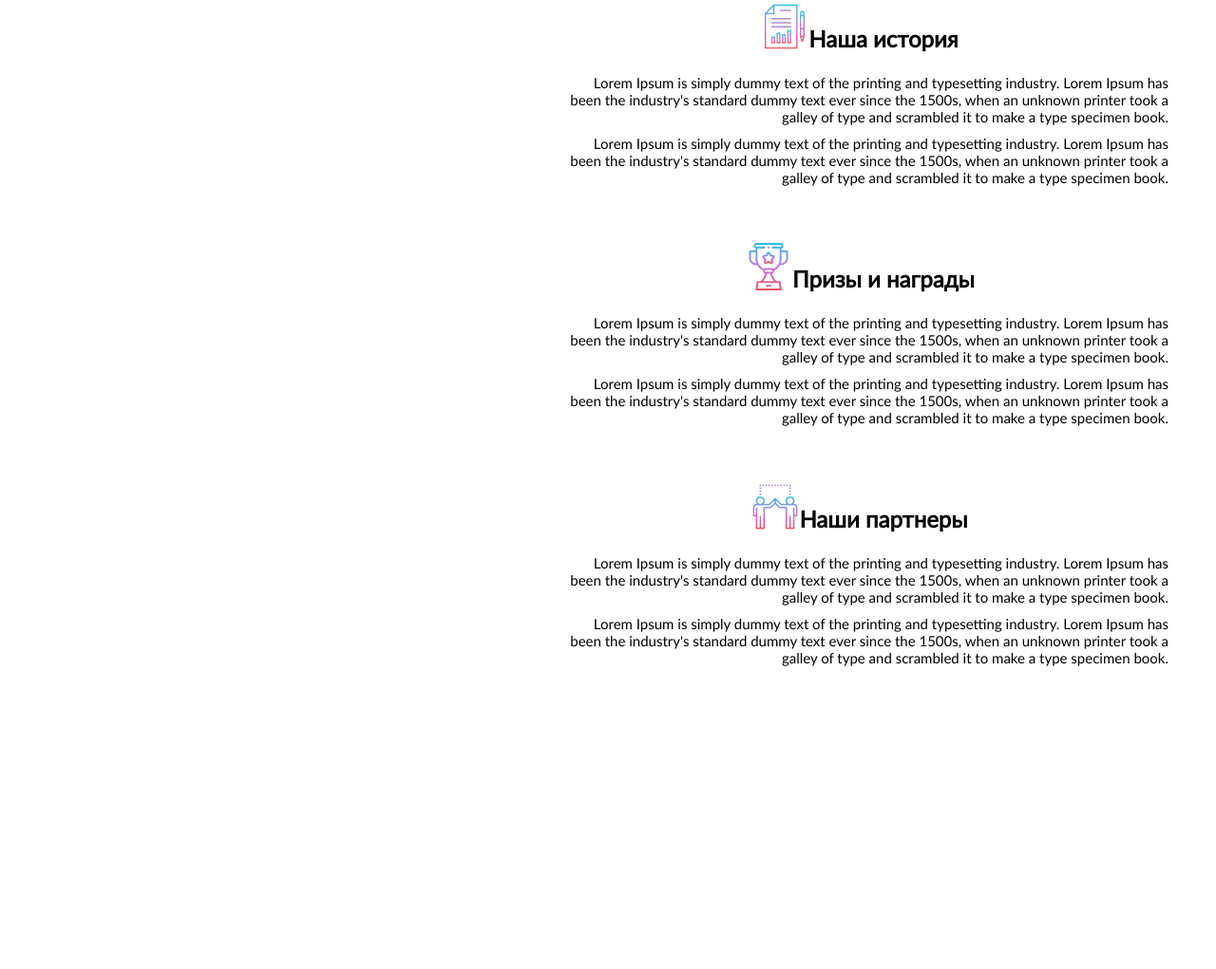
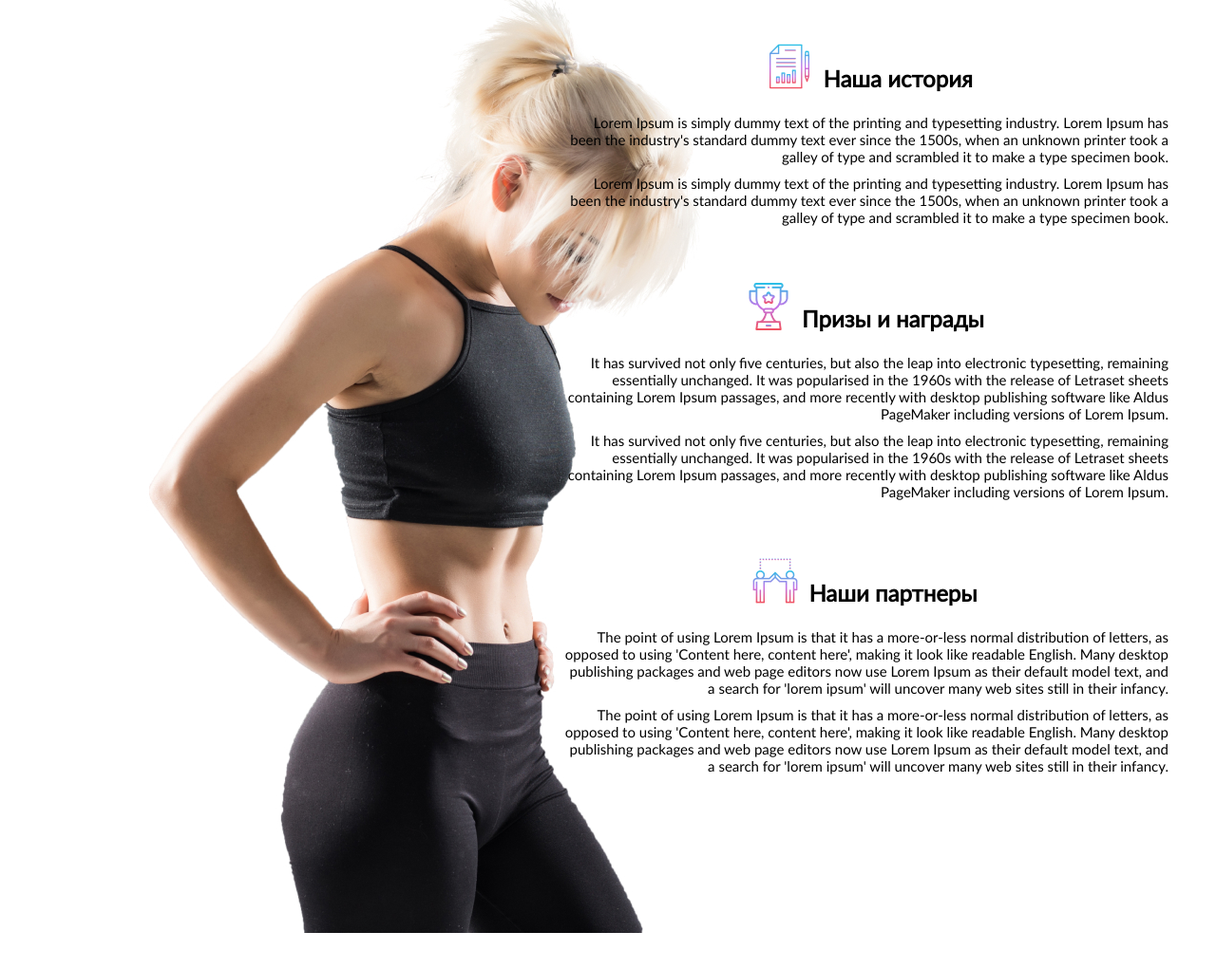
Before and after one commit to Alexnoch/Run_Landing-Page, a plain HTML site: page index.html in a window 1280 px wide. Shown: the part 2667-3688 px from the top of the page at 95% size. Before the commit the page ends 3541 px from the top, so only its background shows below. Drawn offline with Linux system fonts and the light colour scheme.

Commit message:
Add files via upload

```diff
--- a/#source/css/style.scss
+++ b/#source/css/style.scss
@@ -311,14 +311,32 @@ h1,h2,h3,h4,h5,h6{font-size:inherit;font-weight: 400;}
 }
 
 .wrapper4{
+    position: relative;
     max-width: 1920px;
     margin: 0 auto;
     padding:45px 0 112px 0;
 }
 
+// .fon-girl{
+//     position: absolute;
+//     z-index: -99;
+//     left:0;
+//     max-width: 100%;
+//     margin-right:100px;
+// }
+.about-us__contant-container{
+    display: flex;
+}
+
+.about-us__main-container{
+    display: flex;
+    flex:0 0 640px;
+    flex-direction: column;
+    align-self: center;
+}
+
 .header__container-about-us{
     margin: 0 auto;
-    margin-bottom: 65px;
 
     h2{
         text-align: center;
@@ -339,8 +357,18 @@ h1,h2,h3,h4,h5,h6{font-size:inherit;font-weight: 400;}
     }
 }
 
+.fon-girl-container{
+    flex:1 1 100%;
+    margin-right:-200px;
+
+    // img{
+    //     max-width: 100%;
+    // }
+}
+
 .about-us__content{
-    width:55.0847457627%;
+    // width:55.0847457627%;
+    // max-width: 640px;
     display: flex;
     margin-left:auto;
     flex-direction: column;
@@ -372,5 +400,10 @@ h1,h2,h3,h4,h5,h6{font-size:inherit;font-weight: 400;}
         font-family: "Lato";
         font-size: 24px;
         font-weight: 700;
+        margin-left: 10px;
     }
 }
+
+// .wrapper5{
+
+// }
--- a/index.html
+++ b/index.html
@@ -127,7 +127,12 @@
             <div class="header__container-about-us">
                 <h2>о нас</h2>
             </div>
-            <div class="about-us__contant-cointainer">
+            <div class="about-us__contant-container">
+                <div class="fon-girl-container">
+                    <img class="fon-girl" src="images/girl-fon.jpg" alt="fon__girl">
+                </div>
+
+                <div class="about-us__main-container">
                     <div class="about-us__content">
                         <div class="about__us_header">
                             <img src="images/seo-report 1.png" alt="history">
@@ -145,27 +150,23 @@
                             <img src="images/trophy 1.png" alt="Events">
                             <h4>Призы и награды</h4>
                         </div>
-                    <p>Lorem Ipsum is simply dummy text of the printing and typesetting industry. Lorem Ipsum has
-                        been the industry's standard dummy text ever since the 1500s, when an unknown printer took a
-                        galley of type and scrambled it to make a type specimen book. </p>
-                    <p>Lorem Ipsum is simply dummy text of the printing and typesetting industry. Lorem Ipsum has
-                        been the industry's standard dummy text ever since the 1500s, when an unknown printer took a
-                        galley of type and scrambled it to make a type specimen book. </p>
+                        <p>It has survived not only five centuries, but also the leap into electronic typesetting, remaining essentially unchanged. It was popularised in the 1960s with the release of Letraset sheets containing Lorem Ipsum passages, and more recently with desktop publishing software like Aldus PageMaker including versions of Lorem Ipsum. </p>
+                        <p>It has survived not only five centuries, but also the leap into electronic typesetting, remaining essentially unchanged. It was popularised in the 1960s with the release of Letraset sheets containing Lorem Ipsum passages, and more recently with desktop publishing software like Aldus PageMaker including versions of Lorem Ipsum. </p>
                     </div>
                     <div class="about-us__content">
                         <div class="about__us_header">
                             <img src="images/partner 1.png" alt="Partners">
                             <h4>Наши партнеры</h4>
                         </div>
-                    <p>Lorem Ipsum is simply dummy text of the printing and typesetting industry. Lorem Ipsum has
-                        been the industry's standard dummy text ever since the 1500s, when an unknown printer took a
-                        galley of type and scrambled it to make a type specimen book. </p>
-                    <p>Lorem Ipsum is simply dummy text of the printing and typesetting industry. Lorem Ipsum has
-                        been the industry's standard dummy text ever since the 1500s, when an unknown printer took a
-                        galley of type and scrambled it to make a type specimen book. </p>
+                        <p>The point of using Lorem Ipsum is that it has a more-or-less normal distribution of letters, as opposed to using 'Content here, content here', making it look like readable English. Many desktop publishing packages and web page editors now use Lorem Ipsum as their default model text, and a search for 'lorem ipsum' will uncover many web sites still in their infancy.  </p>
+                        <p>The point of using Lorem Ipsum is that it has a more-or-less normal distribution of letters, as opposed to using 'Content here, content here', making it look like readable English. Many desktop publishing packages and web page editors now use Lorem Ipsum as their default model text, and a search for 'lorem ipsum' will uncover many web sites still in their infancy.  </p>
                     </div>
                 </div>
             </div>
         </div>
+    </div>
+    <div class="wrapper5">
+
+    </div>
 </body>
 </html>
```
Also changed, not shown: css/style.css, css/style.min.css, images/girl-fon.jpg (added), images/girl.jpg (added). Lines whose indentation alone changed are shown as unchanged.
